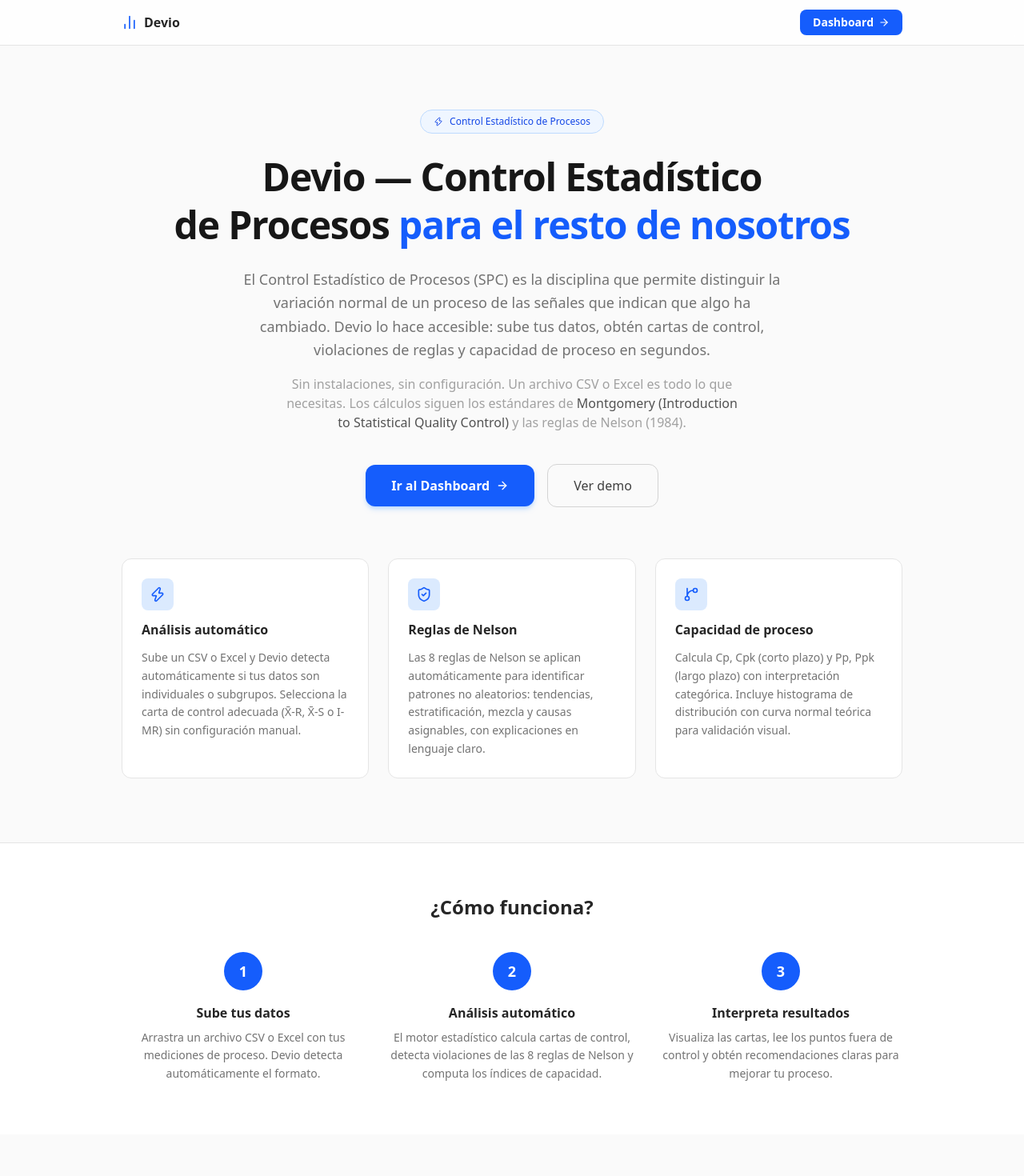
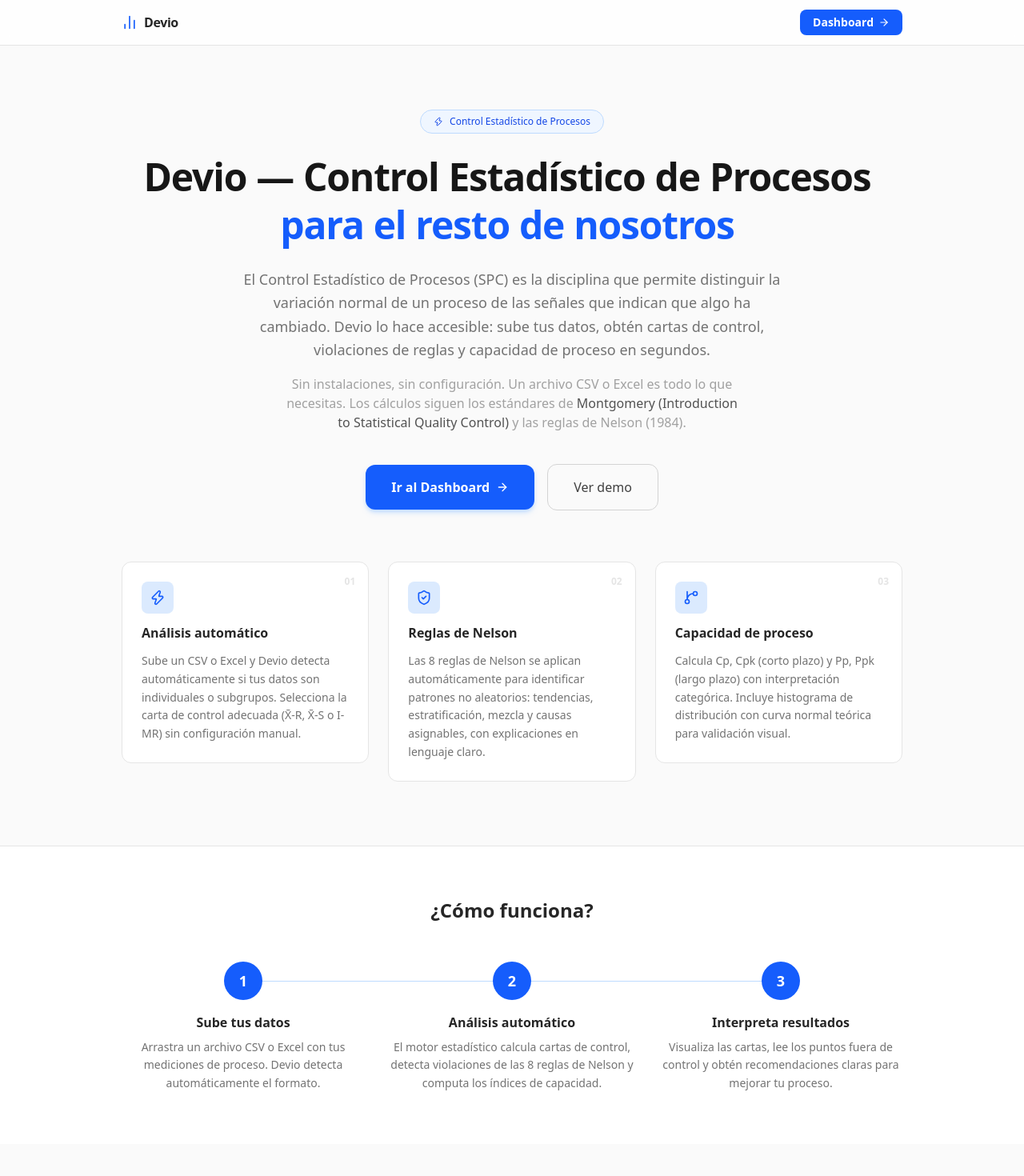
Before and after one commit to markusx5622/devio, a Next.js app: page / in a window 1280 px wide. Shown: the top 1470 px of the page at 80% size. Built offline with nearby package versions, Linux system fonts and the light colour scheme.

Commit message:
feat(ui): landing page — staggered hero, animated CTA, feature cards, scroll reveal

```diff
--- a/src/app/page.tsx
+++ b/src/app/page.tsx
@@ -1,5 +1,16 @@
+'use client';
+
+import { useEffect, useRef, useState } from 'react';
 import Link from 'next/link';
-import { BarChart2, ShieldCheck, Zap, GitBranch, ArrowRight, ExternalLink } from 'lucide-react';
+import {
+  BarChart2,
+  ShieldCheck,
+  Zap,
+  GitBranch,
+  ArrowRight,
+  ExternalLink,
+} from 'lucide-react';
+import { motion, useInView } from 'framer-motion';
 
 // ---------------------------------------------------------------------------
 // Static data
@@ -11,42 +22,220 @@ const FEATURES = [
     title: 'Análisis automático',
     description:
       'Sube un CSV o Excel y Devio detecta automáticamente si tus datos son individuales o subgrupos. Selecciona la carta de control adecuada (X̄-R, X̄-S o I-MR) sin configuración manual.',
+    order: '01',
   },
   {
     icon: ShieldCheck,
     title: 'Reglas de Nelson',
     description:
       'Las 8 reglas de Nelson se aplican automáticamente para identificar patrones no aleatorios: tendencias, estratificación, mezcla y causas asignables, con explicaciones en lenguaje claro.',
+    order: '02',
   },
   {
     icon: GitBranch,
     title: 'Capacidad de proceso',
     description:
       'Calcula Cp, Cpk (corto plazo) y Pp, Ppk (largo plazo) con interpretación categórica. Incluye histograma de distribución con curva normal teórica para validación visual.',
+    order: '03',
+  },
+];
+
+const STEPS = [
+  {
+    step: '1',
+    title: 'Sube tus datos',
+    body: 'Arrastra un archivo CSV o Excel con tus mediciones de proceso. Devio detecta automáticamente el formato.',
+  },
+  {
+    step: '2',
+    title: 'Análisis automático',
+    body: 'El motor estadístico calcula cartas de control, detecta violaciones de las 8 reglas de Nelson y computa los índices de capacidad.',
+  },
+  {
+    step: '3',
+    title: 'Interpreta resultados',
+    body: 'Visualiza las cartas, lee los puntos fuera de control y obtén recomendaciones claras para mejorar tu proceso.',
   },
 ];
 
 // ---------------------------------------------------------------------------
-// Components
+// Scroll-based header
+// ---------------------------------------------------------------------------
+
+function LandingHeader() {
+  const [scrolled, setScrolled] = useState(false);
+
+  useEffect(() => {
+    const handler = () => setScrolled(window.scrollY > 0);
+    handler();
+    window.addEventListener('scroll', handler, { passive: true });
+    return () => window.removeEventListener('scroll', handler);
+  }, []);
+
+  return (
+    <header
+      className={[
+        'sticky top-0 z-50 transition-all duration-200',
+        scrolled
+          ? 'bg-white/80 dark:bg-neutral-900/80 backdrop-blur-md border-b border-neutral-200/50 dark:border-neutral-700/50 shadow-sm'
+          : 'bg-white/80 dark:bg-neutral-900/80 backdrop-blur-sm border-b border-neutral-200 dark:border-neutral-700',
+      ].join(' ')}
+    >
+      <div className="mx-auto max-w-5xl px-4 sm:px-6 flex h-14 items-center justify-between">
+        <div className="flex items-center gap-2 font-bold tracking-tight text-neutral-800 dark:text-neutral-100">
+          <motion.div
+            whileHover={{ scale: 1.15, rotate: 5 }}
+            transition={{ type: 'spring', stiffness: 400, damping: 17 }}
+          >
+            <BarChart2 className="h-5 w-5 text-blue-600" aria-hidden />
+          </motion.div>
+          Devio
+        </div>
+        <Link
+          href="/app"
+          className="flex items-center gap-1.5 rounded-lg bg-blue-600 px-4 py-1.5 text-sm font-semibold text-white hover:bg-blue-700 transition-colors"
+        >
+          Dashboard <ArrowRight className="h-3.5 w-3.5" aria-hidden />
+        </Link>
+      </div>
+    </header>
+  );
+}
+
+// ---------------------------------------------------------------------------
+// Animated hero title — word-by-word stagger
+// ---------------------------------------------------------------------------
+
+function HeroTitle() {
+  const words = ['Devio', '—', 'Control', 'Estadístico', 'de', 'Procesos'];
+  const accent = ['para', 'el', 'resto', 'de', 'nosotros'];
+
+  return (
+    <h1 className="text-4xl sm:text-5xl font-extrabold tracking-tight text-neutral-900 dark:text-neutral-50 leading-tight">
+      {words.map((word, i) => (
+        <motion.span
+          key={i}
+          className="inline-block mr-[0.25em]"
+          initial={{ opacity: 0, y: 20 }}
+          animate={{ opacity: 1, y: 0 }}
+          transition={{ duration: 0.5, delay: 0.08 * i, ease: [0.4, 0, 0.2, 1] }}
+        >
+          {word === '—' ? <span className="hidden sm:inline">{word}</span> : word}
+        </motion.span>
+      ))}
+      <br className="hidden sm:block" />
+      <span className="text-blue-600 dark:text-blue-400">
+        {accent.map((word, i) => (
+          <motion.span
+            key={i}
+            className="inline-block mr-[0.25em]"
+            initial={{ opacity: 0, y: 20 }}
+            animate={{ opacity: 1, y: 0 }}
+            transition={{ duration: 0.5, delay: 0.08 * (words.length + i), ease: [0.4, 0, 0.2, 1] }}
+          >
+            {word}
+          </motion.span>
+        ))}
+      </span>
+    </h1>
+  );
+}
+
+// ---------------------------------------------------------------------------
+// Feature card with hover elevation
 // ---------------------------------------------------------------------------
 
 function FeatureCard({
   icon: Icon,
   title,
   description,
+  order,
 }: {
   icon: React.ElementType;
   title: string;
   description: string;
+  order: string;
 }) {
   return (
-    <div className="rounded-xl border border-neutral-200 dark:border-neutral-700 bg-white dark:bg-neutral-800/50 p-6 space-y-3">
-      <div className="inline-flex items-center justify-center rounded-lg bg-blue-100 dark:bg-blue-900/30 p-2.5">
+    <motion.div
+      className="relative rounded-xl border border-neutral-200 dark:border-neutral-700 bg-white dark:bg-neutral-800/50 p-6 space-y-3 cursor-default"
+      whileHover={{ y: -2, boxShadow: '0 8px 24px rgba(0,0,0,0.10)' }}
+      transition={{ duration: 0.2, ease: 'easeOut' }}
+    >
+      <span className="absolute top-4 right-4 text-xs font-bold text-neutral-200 dark:text-neutral-700 tabular-nums">
+        {order}
+      </span>
+      <motion.div
+        className="inline-flex items-center justify-center rounded-lg bg-blue-100 dark:bg-blue-900/30 p-2.5"
+        whileHover={{ rotate: 5 }}
+        transition={{ duration: 0.2 }}
+      >
         <Icon className="h-5 w-5 text-blue-600 dark:text-blue-400" aria-hidden />
-      </div>
+      </motion.div>
       <h3 className="text-base font-semibold text-neutral-800 dark:text-neutral-100">{title}</h3>
       <p className="text-sm text-neutral-500 dark:text-neutral-400 leading-relaxed">{description}</p>
-    </div>
+    </motion.div>
+  );
+}
+
+// ---------------------------------------------------------------------------
+// "Cómo funciona" section with animated connector line
+// ---------------------------------------------------------------------------
+
+function HowItWorks() {
+  const ref = useRef<HTMLDivElement>(null);
+  const inView = useInView(ref, { once: true, margin: '-100px' });
+
+  return (
+    <motion.section
+      ref={ref}
+      className="border-t border-neutral-200 dark:border-neutral-700 bg-white dark:bg-neutral-800/30 py-16"
+      aria-label="Cómo funciona"
+      initial={{ opacity: 0, y: 24 }}
+      animate={inView ? { opacity: 1, y: 0 } : {}}
+      transition={{ duration: 0.5, ease: 'easeOut' }}
+    >
+      <div className="mx-auto max-w-5xl px-4 sm:px-6">
+        <h2 className="text-2xl font-bold text-neutral-800 dark:text-neutral-100 text-center mb-12">
+          ¿Cómo funciona?
+        </h2>
+
+        {/* Connector line (desktop) */}
+        <div className="relative">
+          <div className="hidden sm:block absolute top-6 left-[16.66%] right-[16.66%] h-px overflow-hidden">
+            <motion.div
+              className="h-full bg-blue-200 dark:bg-blue-800"
+              initial={{ scaleX: 0, originX: 0 }}
+              animate={inView ? { scaleX: 1 } : {}}
+              transition={{ duration: 0.8, delay: 0.3, ease: 'easeOut' }}
+            />
+          </div>
+
+          <ol className="grid grid-cols-1 sm:grid-cols-3 gap-8 relative" role="list">
+            {STEPS.map(({ step, title, body }, i) => (
+              <motion.li
+                key={step}
+                className="text-center"
+                initial={{ opacity: 0, y: 20 }}
+                animate={inView ? { opacity: 1, y: 0 } : {}}
+                transition={{ duration: 0.5, delay: 0.2 + i * 0.15, ease: 'easeOut' }}
+              >
+                <div
+                  className="mx-auto mb-4 flex h-12 w-12 items-center justify-center rounded-full bg-blue-600 text-white font-bold text-lg relative z-10"
+                  aria-hidden
+                >
+                  {step}
+                </div>
+                <h3 className="text-base font-semibold text-neutral-800 dark:text-neutral-100 mb-2">
+                  {title}
+                </h3>
+                <p className="text-sm text-neutral-500 dark:text-neutral-400 leading-relaxed">{body}</p>
+              </motion.li>
+            ))}
+          </ol>
+        </div>
+      </div>
+    </motion.section>
   );
 }
 
@@ -55,118 +244,140 @@ function FeatureCard({
 // ---------------------------------------------------------------------------
 
 export default function LandingPage() {
+  const featuresRef = useRef<HTMLElement>(null);
+  const ctaRef = useRef<HTMLElement>(null);
+  const featuresInView = useInView(featuresRef, { once: true, margin: '-100px' });
+  const ctaInView = useInView(ctaRef, { once: true, margin: '-100px' });
+
   return (
     <div className="min-h-screen flex flex-col bg-neutral-50 dark:bg-neutral-900">
-      {/* Nav */}
-      <header className="border-b border-neutral-200 dark:border-neutral-700 bg-white/80 dark:bg-neutral-900/80 backdrop-blur-sm">
-        <div className="mx-auto max-w-5xl px-4 sm:px-6 flex h-14 items-center justify-between">
-          <div className="flex items-center gap-2 font-bold text-neutral-800 dark:text-neutral-100">
-            <BarChart2 className="h-5 w-5 text-blue-600" aria-hidden />
-            Devio
-          </div>
-          <Link
-            href="/app"
-            className="flex items-center gap-1.5 rounded-lg bg-blue-600 px-4 py-1.5 text-sm font-semibold text-white hover:bg-blue-700 transition-colors"
-          >
-            Dashboard <ArrowRight className="h-3.5 w-3.5" aria-hidden />
-          </Link>
-        </div>
-      </header>
+      <LandingHeader />
 
       <main className="flex-1">
-        {/* Hero */}
-        <section className="mx-auto max-w-5xl px-4 sm:px-6 pt-20 pb-16 text-center" aria-label="Introducción">
-          <div className="inline-flex items-center gap-2 rounded-full border border-blue-200 dark:border-blue-800 bg-blue-50 dark:bg-blue-950/40 px-4 py-1.5 text-xs font-medium text-blue-700 dark:text-blue-300 mb-6">
+        {/* ── Hero ── */}
+        <section
+          className="mx-auto max-w-5xl px-4 sm:px-6 pt-20 pb-16 text-center"
+          aria-label="Introducción"
+        >
+          <motion.div
+            className="inline-flex items-center gap-2 rounded-full border border-blue-200 dark:border-blue-800 bg-blue-50 dark:bg-blue-950/40 px-4 py-1.5 text-xs font-medium text-blue-700 dark:text-blue-300 mb-6"
+            initial={{ opacity: 0, y: 12 }}
+            animate={{ opacity: 1, y: 0 }}
+            transition={{ duration: 0.4 }}
+          >
             <Zap className="h-3 w-3" aria-hidden /> Control Estadístico de Procesos
-          </div>
+          </motion.div>
 
-          <h1 className="text-4xl sm:text-5xl font-extrabold tracking-tight text-neutral-900 dark:text-neutral-50 leading-tight">
-            Devio — Control Estadístico<br className="hidden sm:block" /> de Procesos{' '}
-            <span className="text-blue-600 dark:text-blue-400">para el resto de nosotros</span>
-          </h1>
+          <HeroTitle />
 
-          <p className="mt-6 text-lg text-neutral-500 dark:text-neutral-400 max-w-2xl mx-auto leading-relaxed">
+          <motion.p
+            className="mt-6 text-lg text-neutral-500 dark:text-neutral-400 max-w-2xl mx-auto leading-relaxed"
+            initial={{ opacity: 0, y: 16 }}
+            animate={{ opacity: 1, y: 0 }}
+            transition={{ duration: 0.5, delay: 0.3 }}
+          >
             El Control Estadístico de Procesos (SPC) es la disciplina que permite distinguir la
-            variación normal de un proceso de las señales que indican que algo ha cambiado.
-            Devio lo hace accesible: sube tus datos, obtén cartas de control, violaciones de
-            reglas y capacidad de proceso en segundos.
-          </p>
+            variación normal de un proceso de las señales que indican que algo ha cambiado. Devio lo
+            hace accesible: sube tus datos, obtén cartas de control, violaciones de reglas y
+            capacidad de proceso en segundos.
+          </motion.p>
 
-          <p className="mt-4 text-base text-neutral-400 dark:text-neutral-500 max-w-xl mx-auto">
+          <motion.p
+            className="mt-4 text-base text-neutral-400 dark:text-neutral-500 max-w-xl mx-auto"
+            initial={{ opacity: 0, y: 16 }}
+            animate={{ opacity: 1, y: 0 }}
+            transition={{ duration: 0.5, delay: 0.38 }}
+          >
             Sin instalaciones, sin configuración. Un archivo CSV o Excel es todo lo que necesitas.
             Los cálculos siguen los estándares de{' '}
             <span className="font-medium text-neutral-600 dark:text-neutral-300">
               Montgomery (Introduction to Statistical Quality Control)
             </span>{' '}
             y las reglas de Nelson (1984).
-          </p>
+          </motion.p>
 
-          <div className="mt-10 flex flex-col sm:flex-row items-center justify-center gap-4">
+          <motion.div
+            className="mt-10 flex flex-col sm:flex-row items-center justify-center gap-4"
+            initial={{ opacity: 0, y: 16 }}
+            animate={{ opacity: 1, y: 0 }}
+            transition={{ duration: 0.5, delay: 0.5 }}
+          >
+            <motion.div whileHover={{ scale: 1.02 }} whileTap={{ scale: 0.98 }}>
+              <Link
+                href="/app"
+                className="inline-flex items-center gap-2 rounded-xl bg-blue-600 px-8 py-4 text-base font-semibold text-white hover:bg-blue-700 transition-colors shadow-md shadow-blue-200 dark:shadow-blue-900/40 group"
+              >
+                Ir al Dashboard
+                <motion.span
+                  className="inline-flex"
+                  whileHover={{ x: 4 }}
+                  transition={{ duration: 0.15 }}
+                >
+                  <ArrowRight className="h-4 w-4" aria-hidden />
+                </motion.span>
+              </Link>
+            </motion.div>
             <Link
               href="/app"
-              className="inline-flex items-center gap-2 rounded-xl bg-blue-600 px-8 py-3.5 text-base font-semibold text-white hover:bg-blue-700 active:scale-95 transition-all shadow-md shadow-blue-200 dark:shadow-blue-900/40"
-            >
-              Ir al Dashboard <ArrowRight className="h-4 w-4" aria-hidden />
-            </Link>
-            <Link
-              href="/app"
-              onClick={undefined}
-              className="inline-flex items-center gap-2 rounded-xl border border-neutral-300 dark:border-neutral-600 px-8 py-3.5 text-base font-medium text-neutral-700 dark:text-neutral-300 hover:bg-neutral-100 dark:hover:bg-neutral-800 transition-colors"
+              className="inline-flex items-center gap-2 rounded-xl border border-neutral-300 dark:border-neutral-600 px-8 py-4 text-base font-medium text-neutral-700 dark:text-neutral-300 hover:bg-neutral-100 dark:hover:bg-neutral-800 transition-colors"
             >
               Ver demo
             </Link>
-          </div>
+          </motion.div>
         </section>
 
-        {/* Features */}
-        <section className="mx-auto max-w-5xl px-4 sm:px-6 pb-20" aria-label="Características">
+        {/* ── Features ── */}
+        <motion.section
+          ref={featuresRef}
+          className="mx-auto max-w-5xl px-4 sm:px-6 pb-20"
+          aria-label="Características"
+          initial={{ opacity: 0, y: 24 }}
+          animate={featuresInView ? { opacity: 1, y: 0 } : {}}
+          transition={{ duration: 0.5, ease: 'easeOut' }}
+        >
           <h2 className="sr-only">Características</h2>
           <div className="grid grid-cols-1 sm:grid-cols-3 gap-6">
-            {FEATURES.map((f) => (
-              <FeatureCard key={f.title} {...f} />
+            {FEATURES.map((f, i) => (
+              <motion.div
+                key={f.title}
+                initial={{ opacity: 0, y: 20 }}
+                animate={featuresInView ? { opacity: 1, y: 0 } : {}}
+                transition={{ duration: 0.5, delay: i * 0.1, ease: 'easeOut' }}
+              >
+                <FeatureCard {...f} />
+              </motion.div>
             ))}
           </div>
-        </section>
+        </motion.section>
 
-        {/* How it works */}
-        <section className="border-t border-neutral-200 dark:border-neutral-700 bg-white dark:bg-neutral-800/30 py-16" aria-label="Cómo funciona">
-          <div className="mx-auto max-w-5xl px-4 sm:px-6">
-            <h2 className="text-2xl font-bold text-neutral-800 dark:text-neutral-100 text-center mb-10">
-              ¿Cómo funciona?
-            </h2>
-            <ol className="grid grid-cols-1 sm:grid-cols-3 gap-8" role="list">
-              {[
-                { step: '1', title: 'Sube tus datos', body: 'Arrastra un archivo CSV o Excel con tus mediciones de proceso. Devio detecta automáticamente el formato.' },
-                { step: '2', title: 'Análisis automático', body: 'El motor estadístico calcula cartas de control, detecta violaciones de las 8 reglas de Nelson y computa los índices de capacidad.' },
-                { step: '3', title: 'Interpreta resultados', body: 'Visualiza las cartas, lee los puntos fuera de control y obtén recomendaciones claras para mejorar tu proceso.' },
-              ].map(({ step, title, body }) => (
-                <li key={step} className="relative text-center">
-                  <div className="mx-auto mb-4 flex h-12 w-12 items-center justify-center rounded-full bg-blue-600 text-white font-bold text-lg" aria-hidden>
-                    {step}
-                  </div>
-                  <h3 className="text-base font-semibold text-neutral-800 dark:text-neutral-100 mb-2">{title}</h3>
-                  <p className="text-sm text-neutral-500 dark:text-neutral-400 leading-relaxed">{body}</p>
-                </li>
-              ))}
-            </ol>
-          </div>
-        </section>
+        {/* ── How it works ── */}
+        <HowItWorks />
 
-        {/* CTA */}
-        <section className="mx-auto max-w-5xl px-4 sm:px-6 py-20 text-center" aria-label="Llamada a la acción">
+        {/* ── Bottom CTA ── */}
+        <motion.section
+          ref={ctaRef}
+          className="mx-auto max-w-5xl px-4 sm:px-6 py-20 text-center"
+          aria-label="Llamada a la acción"
+          initial={{ opacity: 0, y: 24 }}
+          animate={ctaInView ? { opacity: 1, y: 0 } : {}}
+          transition={{ duration: 0.5, ease: 'easeOut' }}
+        >
           <h2 className="text-2xl font-bold text-neutral-800 dark:text-neutral-100 mb-4">
-            Listo para analizar tu proceso?
+            ¿Listo para analizar tu proceso?
           </h2>
           <p className="text-neutral-500 dark:text-neutral-400 mb-8 max-w-md mx-auto">
             No necesitas cuenta ni instalación. Solo tus datos y Devio hace el resto.
           </p>
-          <Link
-            href="/app"
-            className="inline-flex items-center gap-2 rounded-xl bg-blue-600 px-10 py-4 text-lg font-semibold text-white hover:bg-blue-700 active:scale-95 transition-all shadow-lg shadow-blue-200 dark:shadow-blue-900/40"
-          >
-            Empezar ahora <ArrowRight className="h-5 w-5" aria-hidden />
-          </Link>
-        </section>
+          <motion.div whileHover={{ scale: 1.02 }} whileTap={{ scale: 0.98 }}>
+            <Link
+              href="/app"
+              className="inline-flex items-center gap-2 rounded-xl bg-blue-600 px-10 py-4 text-lg font-semibold text-white hover:bg-blue-700 transition-colors shadow-lg shadow-blue-200 dark:shadow-blue-900/40"
+            >
+              Empezar ahora
+              <ArrowRight className="h-5 w-5" aria-hidden />
+            </Link>
+          </motion.div>
+        </motion.section>
       </main>
 
       {/* Footer */}
```
